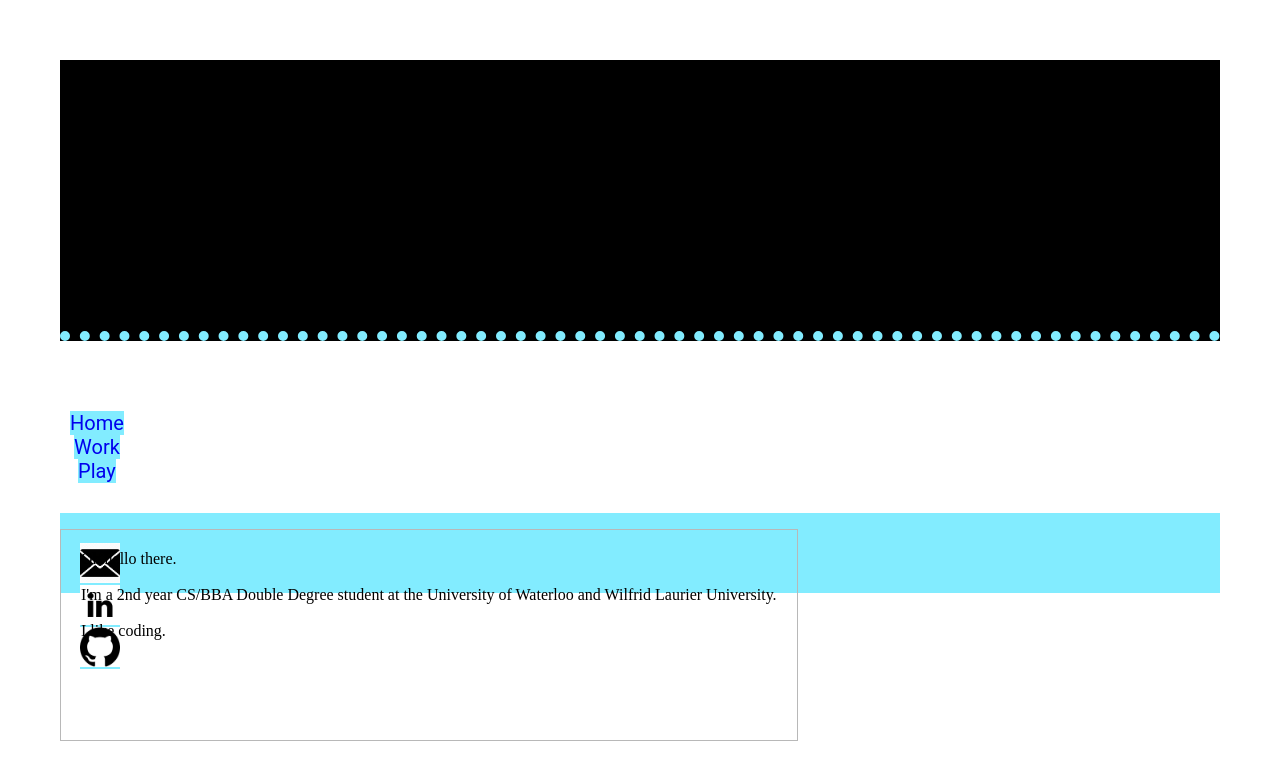
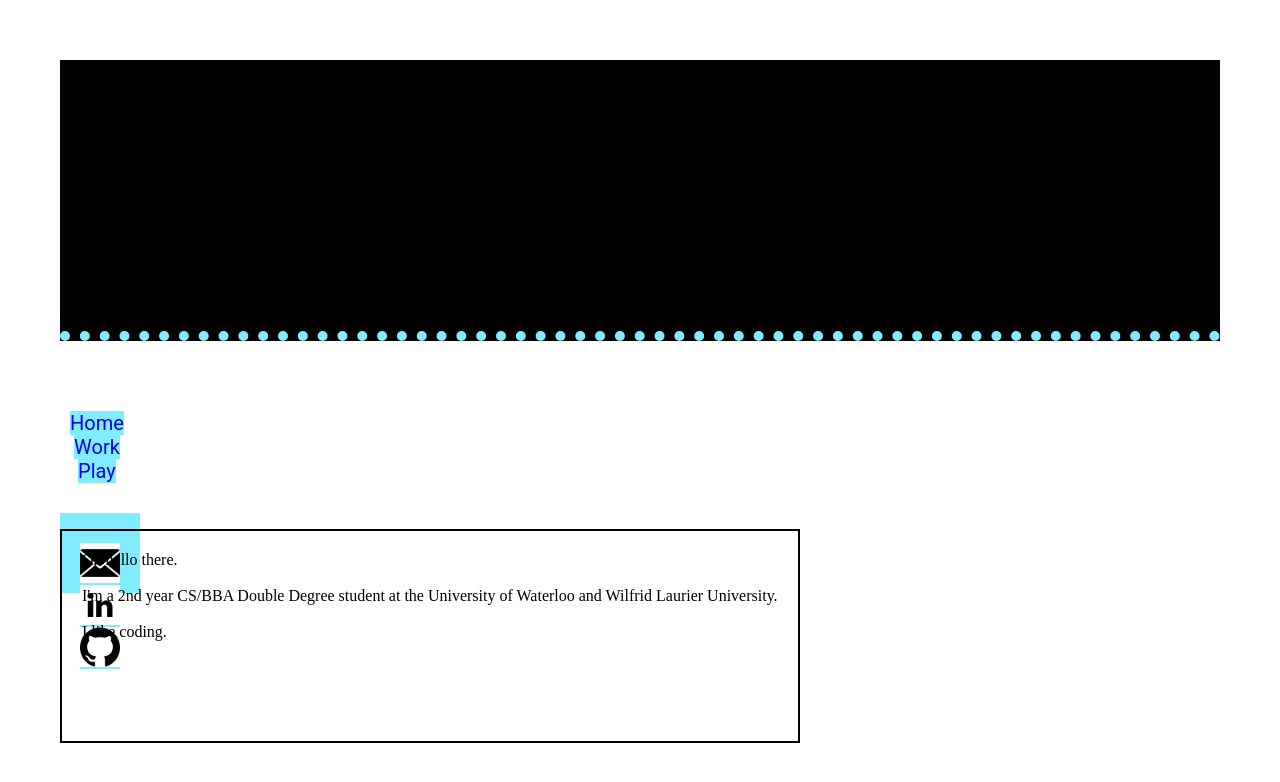
Before and after one commit to Anupya/anupya.github.io, a Jekyll site: the page built from index.html, in a window 1280 px wide. Shown: the top 782 px of the page. Built offline with Jekyll 4.4.1, drawn with Linux system fonts in a browser that asks for light colours.

Commit message:
Revert "dfg"
This reverts commit 2a826c99d178178c66243bea8103da379bcd771a.

```diff
--- a/css/main.css
+++ b/css/main.css
@@ -8,8 +8,9 @@
 h1 {
     font-family:'Century Gothic', 'Roboto', 'Arial', 'Sans-Serif';
     font-style: normal;
+    font-weight: 100px;
     font-size: 60px;
-    font-stretch: ultra-expanded;
+    font-stretch: extra-expanded;
     font-color: white;
     animation: logoAppears 2s;
     background-color: black;
@@ -32,11 +33,13 @@ footer {
     font-color: black;
     text-decoration: none;
     background-color: #82ECFF;
+    display: inline-block;
 }
 
 /* PARAGRAPHS AND BODY */
 p {
     font-family:'Bookman Old Style', 'Times New Roman', 'Serif';
+    font-weight: 100px;
     font-size: 16px;
     font-color: black;
     background-color: white
@@ -53,6 +56,7 @@ body {
 /* HOME, WORK, PLAY */
 nav ul {
     font-family:'Century Gothic', 'Roboto', 'Arial', 'Sans-Serif';
+    font-weight: 100px;
     font-size: 20px;
     font-color: #82ECFF;
     padding: 10px;
@@ -63,13 +67,13 @@ nav ul {
 /* CONTACT ME */
 footer ul {
     font-family:'Century Gothic', 'Roboto', 'Arial', 'Sans-Serif';
+    font-weight: 50px;
     font-size: 10px;
     font-color: #;
     padding: 10px;
     list-style: none;
     height: 60px;
     width: auto;
-    display: inline-block;
 }
 /* URLS */
 a {
@@ -91,7 +95,7 @@ p.border {
     padding-bottom: 100px;
     padding-left: 20px;
     padding-right: 20px;
-    border: 0.2px solid #B8B8B8;
+    border: 2px solid #000000;
 }
 
 /* IMAGES */
```
